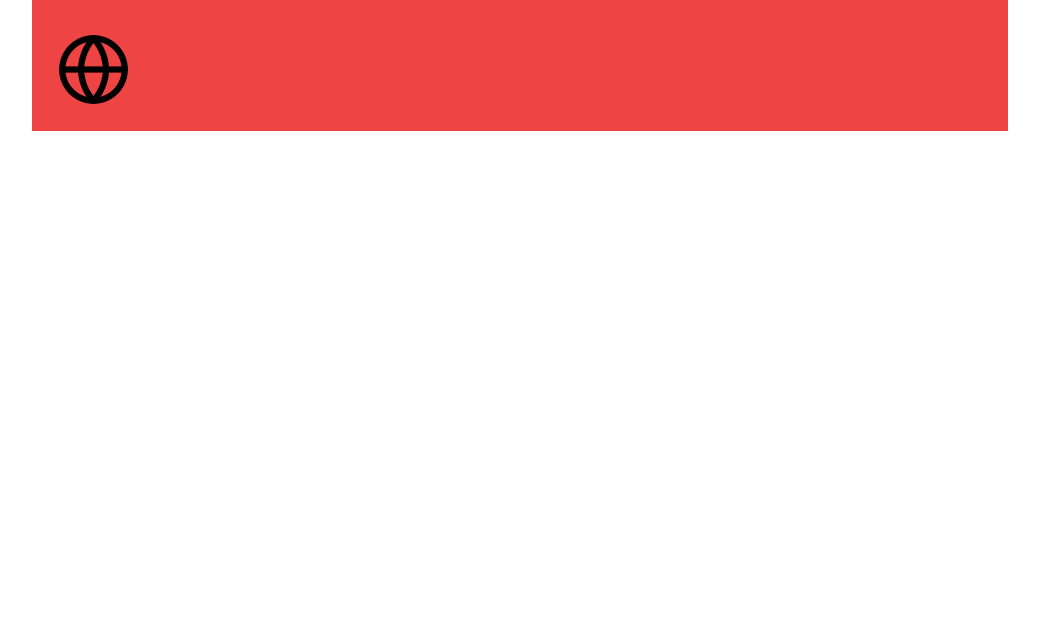
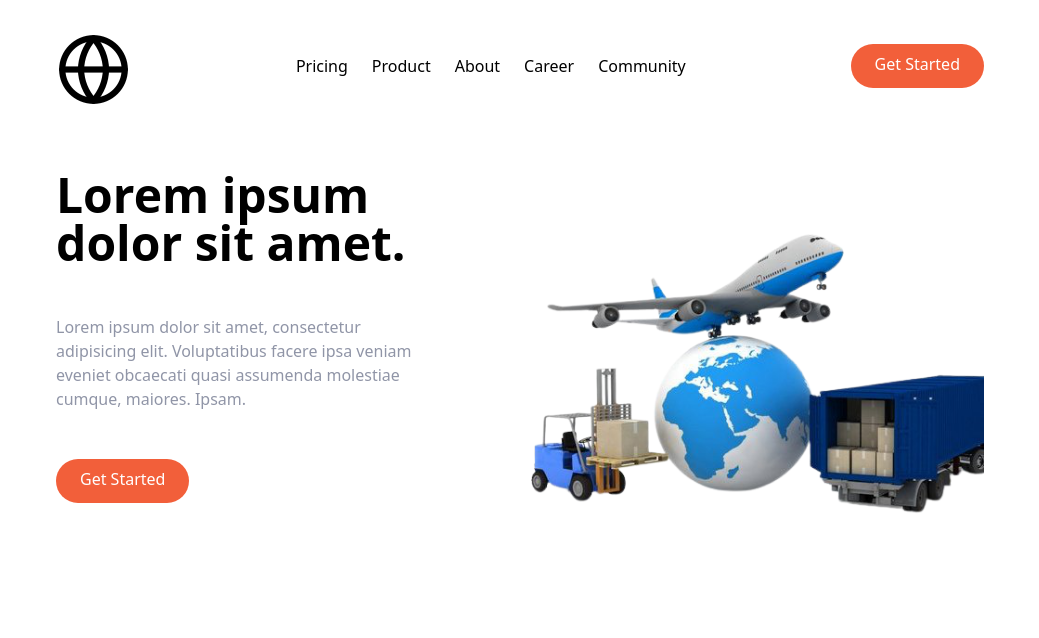
Before and after one commit to Sochuks/Tailwind-Landing-Page, a website: page index.html in a window 1280 px wide. Shown: the whole page, without its empty margins (120-1159 px from the left). Drawn offline with nearby package versions, Linux system fonts and the light colour scheme.

Commit message:
- Modified Index   - set nav to flex and hidden on md-screens   - added hover state to anchors   - added button to header - Modified index   - added banner section   - added flex-box container set to  flex-row and flex-col-reverse on md screens   - added headline set to flex-col, set colum width to half on large screen     - add h1, p text and set to center in md screens     - add button set to flex and align to center on md screen   - added image and set width to half on large screen

```diff
--- a/index.html
+++ b/index.html
@@ -16,7 +16,7 @@
 <body>
 
 <!-- Header -->
-<header class="relative container mx-auto p-6 bg-red-500">
+<header class="relative container mx-auto p-6">
 
   <!--Flex-box container-->
   <div class="flex items-center justify-between">
@@ -27,12 +27,54 @@
     </div>
 
     <!--Navigation-->
-    <nav></nav>
+    <nav class="hidden md:flex space-x-6">
+      <a class="hover:text-darkGrayBlue" href="">Pricing</a>
+      <a class="hover:text-darkGrayBlue" href="">Product</a>
+      <a class="hover:text-darkGrayBlue" href="">About</a>
+      <a class="hover:text-darkGrayBlue" href="">Career</a>
+      <a class="hover:text-darkGrayBlue" href="">Community</a>
+    </nav>
+
+    <!--Button-->
+    <a href="" class="p-3 px-6 pt-2 text-white bg-brightRed rounded-full baseline hover:bg-brightRedLight hidden md:block">
+      Get Started
+    </a>
 
   </div>
+</header>
+
+    <!--Banner -->
+    <section id="banner">
+
+      <!---flex-box container-->
+      <div class="container flex flex-col-reverse item-center px-6 mx-auto mt-10 space-y-0 md:flex-row md:space-y-0">
+
+      <!--headline-->
+      <div class="flex flex-col mb-32 space-y-12 md:w-1/2">
+        <h1 class="max-w-md text-4xl font-bold text-center md:text-5xl md:text-left">
+          Lorem ipsum dolor sit amet.</h1>
+        <p class="max-w-sm text-center text-darkGrayBlue md:text-left">
+          Lorem ipsum dolor sit amet, consectetur adipisicing elit. Voluptatibus
+          facere ipsa veniam eveniet obcaecati quasi assumenda molestiae cumque, maiores. Ipsam.</p>
+
+          <!--Button-->
+          <div class="flex justify-center md:justify-start">
+            <a href="" class="p-3 px-6 pt-2 text-white bg-brightRed rounded-full baseline hover:bg-brightRedLight">
+              Get Started
+            </a>
+          </div>
+      </div>
+
+      <!--Image-->
+        <div class="md:w-1/2">
+          <img src="img/international-logistics-services.png" alt="">
+        </div>
+
+      </div>
+
+    </section>
 
 
-</header>
 
 </body>
 </html>
```
Also changed, not shown: css/main.css, img/international-logistics-services.png (added).
